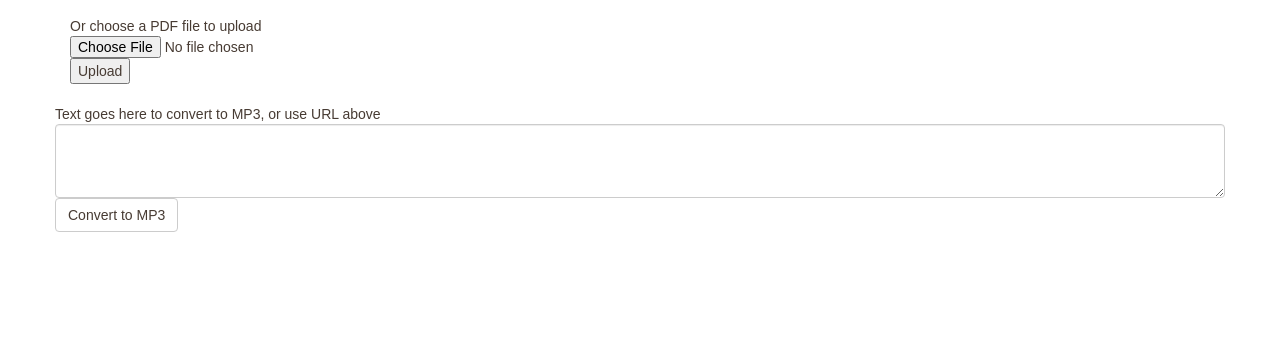
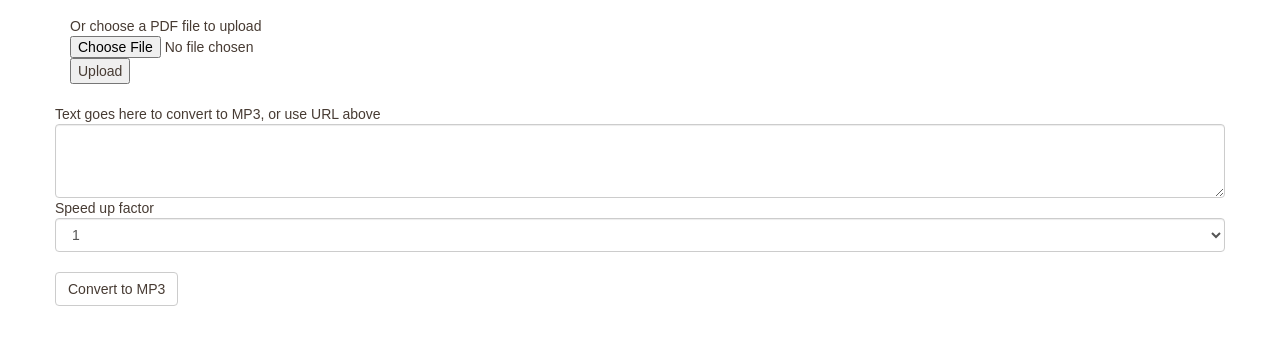
Before and after one commit to scottstanie/heartext, a Django app: page / in a window 1280 px wide. Shown: the part 173-518 px from the top of the page. Run offline with Django 3.2, Linux system fonts and the light colour scheme; parts of the project's set-up code (start-up, migrations or seed data) failed here and were passed over; some libraries are stand-ins or nearby versions; some web fonts are replaced.

Commit message:
mp3 speedup with pydub working

```diff
--- a/heartext/static/heartext/js/main.js
+++ b/heartext/static/heartext/js/main.js
@@ -18,10 +18,10 @@ $(document).ready(function() {
     });
 
     $('#submit-text').on('click', function() {
-        var inputText = $('#text-input').val();
-
-        console.log("Submitting text")
-        submitText(inputText);
+        let inputText = $('#text-input').val();
+        let speedFactor = $('#speed-up-factor').val();
+        console.log("Submitting text");
+        submitText(inputText, speedFactor);
     });
 
     $('#upload-file-name').on('change', function() {
@@ -72,13 +72,13 @@ function fetchTextAndInsert(url) {
     });
 }
 
-function submitText(text) {
+function submitText(text, speedFactor=1) {
     var $post = $.ajax({
         type: 'POST',
         url: '/polly/convert/',
         contentType: 'application/json; charset=utf-8',
         dataType: 'json',
-        data: JSON.stringify({ text: text }),
+        data: JSON.stringify({ text: text, speed: speedFactor }),
         success: function(data) {
             console.log("Success converting, now downloading");
             window.location.href = '/polly/download/'
--- a/heartext/templates/heartext/index.html
+++ b/heartext/templates/heartext/index.html
@@ -24,9 +24,19 @@
     <input id="upload-button" type="button" value="Upload" />
   </form>
   <br>
+
   <div class="row">
     Text goes here to convert to MP3, or use URL above
     <textarea id="text-input" class="form-control" rows="3"></textarea>
+
+    Speed up factor
+    <select id="speed-up-factor" class="form-control">
+      <option>1</option>
+      <option>1.15</option>
+      <option>1.25</option>
+      <option>1.5</option>
+    </select>
+    <br>
     <button id="submit-text" class="btn btn-default" role="button">Convert to MP3</button>
   </div>
 
--- a/heartext/views.py
+++ b/heartext/views.py
@@ -14,22 +14,24 @@ def index(request):
     return render(request, 'heartext/index.html')
 
 
+# TODO: the server will be overwriting files that users submit
 def upload(request):
-    def _handle_uploaded_file(f, filename='tmp.pdf'):
+    def _handle_uploaded_file(file_, filename='tmp.pdf'):
         """Write the submitted file to a temporary pdf"""
         with open(filename, 'wb+') as destination:
-            for chunk in f.chunks():
+            for chunk in file_.chunks():
                 destination.write(chunk)
-    f = request.FILES.get('file')
-    if not f:
+
+    user_file = request.FILES.get('file')
+    if not user_file:
         return JsonResponse({"OK": False})
 
-    if f.content_type != 'application/pdf':
+    if user_file.content_type != 'application/pdf':
         print "Can only handle PDF files right now"
         return JsonResponse({"OK": False})
 
     filename = 'tmp.pdf'
-    _handle_uploaded_file(f, filename)
+    _handle_uploaded_file(user_file, filename)
     out_text = extract_pdf(filename)
     # Save the output text file for now to analyze
     with open(filename.replace('.pdf', '.txt'), 'w') as f:
--- a/polly/txt_to_mp3.py
+++ b/polly/txt_to_mp3.py
@@ -159,6 +159,10 @@ class Converter(object):
             f.write(response_stream.read())
 
     def run(self):
+        """Converts the input text to mp3 snippets in chunks, writes to file
+
+        Returns:
+            output_name (str) the filename of the written mp3"""
         with ThreadPoolExecutor(max_workers=self.concurrency) as executor:
             future_to_chunk_num = {
                 executor.submit(self.write_text_chunk, chunk, index): index
@@ -174,6 +178,7 @@ class Converter(object):
 
         self.combine_outputs()
         self.cleanup_dir()
+        return self.output_name
 
     def combine_outputs(self):
         """List the output files in numerical order,
```
Also changed, not shown: polly/views.py (+15 -1 lines).
